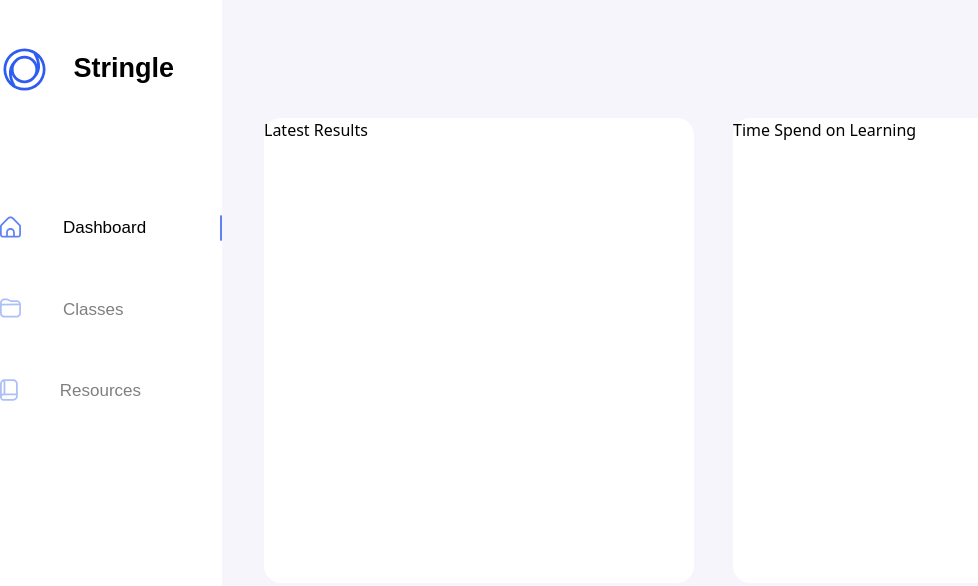
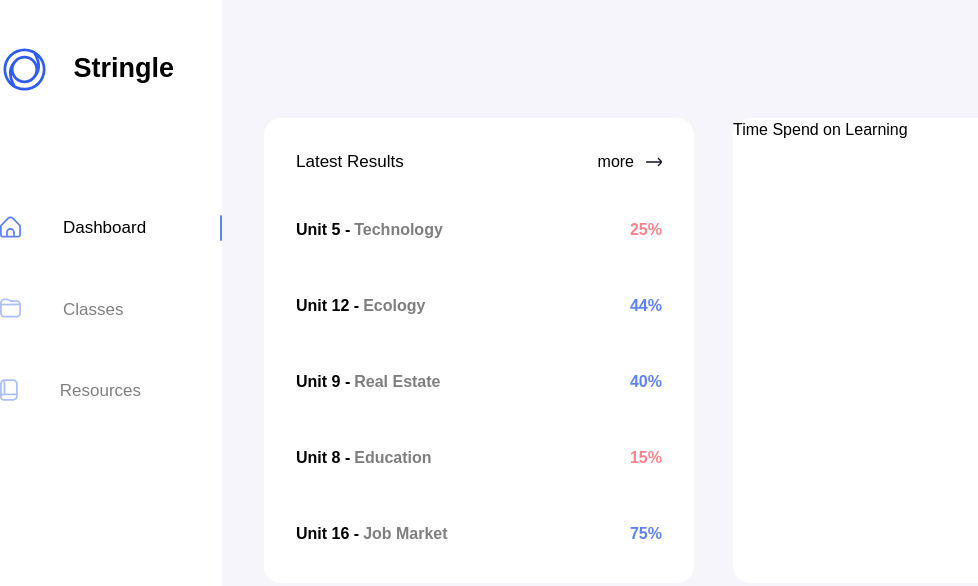
Before and after one commit to iambarnaby/AincradTech, a Gatsby site: page / in a window 1280 px wide. Shown: the whole page, without its empty margins (0-978 px from the left). Built offline with nearby package versions, Linux system fonts and the light colour scheme; Gatsby itself is replaced by a stand-in of ours; what tailwindcss-children would draw is missing.

Commit message:
Using redux to populate components with results. Conditional styling added

```diff
--- a/package.json
+++ b/package.json
@@ -11,6 +11,7 @@
   },
   "dependencies": {
     "@babel/core": "^7.5.5",
+    "@reduxjs/toolkit": "^1.8.0",
     "autoprefixer": "^10.4.2",
     "gatsby": "^2.13.28",
     "gatsby-plugin-postcss": "^5.9.0",
@@ -19,6 +20,7 @@
     "postcss": "^8.4.8",
     "react": "^16.8.6",
     "react-dom": "^16.8.6",
+    "react-redux": "^7.2.6",
     "sass": "^1.49.9",
     "tailwindcss": "^3.0.23",
     "tailwindcss-children": "^2.1.0",
--- a/src/components/ContentComponents/DashboardPage.tsx
+++ b/src/components/ContentComponents/DashboardPage.tsx
@@ -1,11 +1,67 @@
+import { data } from "autoprefixer";
 import React from "react";
+import { useSelector } from "react-redux";
 
 const DashboardPage = () => {
+  const { results } = useSelector((state) => state.data);
+  console.log(results.latestResults.technology);
   return (
-    <div className="flex pl-[42px] pt-[118px] gap-[39px]">
-      <div className=" bg-white rounded-[17px] h-[465px] w-[430px]">
-        Latest Results
+    <div className="flex pl-[42px] pt-[118px] gap-[39px] font-poppins">
+      {/* */}
+
+      <div className=" bg-white rounded-[17px] h-[465px] w-[430px] pt-[31px] px-[32px] grid grid-rows-[auto_3fr] grid-cols-2 gap-y-[18px]">
+        <div className=" font-medium text-[17px]">Latest Results</div>
+
+        <div className="flex justify-end items-center font-regular text-[16px] gap-3 cursor-pointer">
+          more
+          <svg
+            width="16"
+            height="10"
+            viewBox="0 0 16 10"
+            fill="none"
+            xmlns="http://www.w3.org/2000/svg"
+          >
+            <path
+              d="M15.416 3.60468L12.83 1.01935C12.705 0.894368 12.5354 0.824158 12.3587 0.824158C12.1819 0.824158 12.0124 0.894368 11.8873 1.01935C11.7624 1.14437 11.6921 1.31391 11.6921 1.49068C11.6921 1.66746 11.7624 1.837 11.8873 1.96202L14.2573 4.33335H0.666667C0.489856 4.33335 0.320286 4.40359 0.195262 4.52861C0.0702379 4.65364 0 4.8232 0 5.00002H0C0 5.17683 0.0702379 5.3464 0.195262 5.47142C0.320286 5.59644 0.489856 5.66668 0.666667 5.66668H14.298L11.8873 8.07668C11.8253 8.1386 11.7762 8.21212 11.7426 8.29306C11.7091 8.37399 11.6918 8.46074 11.6918 8.54835C11.6918 8.63596 11.7091 8.72271 11.7426 8.80364C11.7762 8.88457 11.8253 8.9581 11.8873 9.02002C12.0124 9.145 12.1819 9.21521 12.3587 9.21521C12.5354 9.21521 12.705 9.145 12.83 9.02002L15.4167 6.43402C15.7906 6.05813 16.0005 5.54943 16.0004 5.01921C16.0002 4.48899 15.7901 3.98039 15.416 3.60468Z"
+              fill="#111026"
+            />
+          </svg>
+        </div>
+
+        <div className=" col-span-2">
+          <div className=" flex flex-col children:border-b-[1.5px] children:border-black">
+            {results.latestResults.map((classes, index: number) => (
+              <div
+                className={`flex text-[16px] font-semibold w-[100%] pb-[27px] pt-[25px] ${
+                  index < results.latestResults.length - 1
+                    ? " "
+                    : " !border-b-0"
+                }
+                `}
+              >
+                {"Unit " +
+                  classes.resultsByUnit[classes.resultsByUnit.length - 1].unit +
+                  " -"}
+                <div className="opacity-[50%] ml-1">{classes.name}</div>
+                <div
+                  className={`ml-[auto] ${
+                    classes.resultsByUnit[classes.resultsByUnit.length - 1]
+                      .percentage <= 25
+                      ? " text-[#FF808B]"
+                      : "text-[#5E81F4]"
+                  }`}
+                >
+                  {classes.resultsByUnit[classes.resultsByUnit.length - 1]
+                    .percentage + "%"}
+                </div>
+              </div>
+            ))}
+          </div>
+        </div>
       </div>
+
+      {/* */}
+
       <div className=" w-[558px] h-[465px] bg-white rounded-[17px]">
         Time Spend on Learning
       </div>
--- a/src/pages/index.tsx
+++ b/src/pages/index.tsx
@@ -3,7 +3,8 @@ import { useEffect } from "react";
 import AppContent from "src/components/AppContent";
 import NavigationLeft from "src/components/NavigationLeft";
 import styles from "src/styles/Index.module.scss";
-
+import store from "./redux/store";
+import { Provider } from "react-redux";
 export default class IndexPage extends React.Component<{}, {}> {
   state = {
     currContent: "",
@@ -16,8 +17,10 @@ export default class IndexPage extends React.Component<{}, {}> {
     };
     return (
       <div className=" h-[100vh] flex flex-row bg-[#F5F5FB]">
-        <NavigationLeft passType={handleContentTypeForAppContent} />
-        <AppContent content={this.state.currContent} />
+        <Provider store={store}>
+          <NavigationLeft passType={handleContentTypeForAppContent} />
+          <AppContent content={this.state.currContent} />
+        </Provider>
       </div>
     );
   }
--- /dev/null
+++ b/src/pages/redux/dataSlice.ts
@@ -0,0 +1,70 @@
+import { createSlice } from "@reduxjs/toolkit";
+
+const newData = require("./resultsData.json");
+
+export const dataSlice = createSlice({
+  name: "resultsData",
+  initialState: {
+    data: {
+      latestResults: {
+        technology: [
+          { unit: "one", percentage: 25 },
+          { unit: "two", percentage: 30 },
+          { unit: "three", percentage: 55 },
+          { unit: "four", percentage: 21 },
+        ],
+        ecology: [
+          { unit: "one", percentage: 25 },
+          { unit: "two", percentage: 30 },
+          { unit: "three", percentage: 55 },
+          { unit: "four", percentage: 21 },
+        ],
+        realEstate: [
+          { unit: "one", percentage: 25 },
+          { unit: "two", percentage: 30 },
+          { unit: "three", percentage: 55 },
+          { unit: "four", percentage: 21 },
+        ],
+        education: [
+          { unit: "one", percentage: 25 },
+          { unit: "two", percentage: 30 },
+          { unit: "three", percentage: 55 },
+          { unit: "four", percentage: 21 },
+        ],
+        jobMarket: [
+          { unit: "one", percentage: 25 },
+          { unit: "two", percentage: 30 },
+          { unit: "three", percentage: 55 },
+          { unit: "four", percentage: 21 },
+        ],
+      },
+      timeSpent: {
+        "week-one": {
+          vocab: {
+            id: "vocab",
+            color: "#FF808B",
+            "hours-spent": [0, 1, 3, 1, 4, 0, 0],
+          },
+          grammar: {
+            id: "gram",
+            color: "#4D4CAC",
+            "hours-spent": [0, 4, 2, 4, 1, 0, 0],
+          },
+          listening: {
+            id: "listen",
+            color: "#5E81F4",
+            "hours-spent": [0, 3, 1, 1, 4, 1, 0],
+          },
+          writting: {
+            id: "write",
+            color: "#C8C9E9",
+            "hours-spent": [0, 1, 3, 1, 2, 2, 0],
+          },
+        },
+      },
+    },
+    results: newData,
+  },
+  reducers: {},
+});
+export default dataSlice.reducer;
--- /dev/null
+++ b/src/pages/redux/resultsData.json
@@ -0,0 +1,73 @@
+{
+  "latestResults": [
+    {
+      "name": "Technology",
+      "resultsByUnit": [
+        { "unit": "1", "percentage": 25 },
+        { "unit": "2", "percentage": 30 },
+        { "unit": "3", "percentage": 55 },
+        { "unit": "5", "percentage": 25 }
+      ]
+    },
+    {
+      "name": "Ecology",
+      "resultsByUnit": [
+        { "unit": "1", "percentage": 25 },
+        { "unit": "2", "percentage": 30 },
+        { "unit": "3", "percentage": 55 },
+        { "unit": "12", "percentage": 44 }
+      ]
+    },
+    {
+      "name": "Real Estate",
+      "resultsByUnit": [
+        { "unit": "1", "percentage": 25 },
+        { "unit": "2", "percentage": 30 },
+        { "unit": "3", "percentage": 55 },
+        { "unit": "9", "percentage": 40 }
+      ]
+    },
+    {
+      "name": "Education",
+      "resultsByUnit": [
+        { "unit": "1", "percentage": 25 },
+        { "unit": "2", "percentage": 30 },
+        { "unit": "3", "percentage": 55 },
+        { "unit": "8", "percentage": 15 }
+      ]
+    },
+    {
+      "name": "Job Market",
+      "resultsByUnit": [
+        { "unit": "1", "percentage": 25 },
+        { "unit": "2", "percentage": 30 },
+        { "unit": "3", "percentage": 55 },
+        { "unit": "16", "percentage": 75 }
+      ]
+    }
+  ],
+  "timeSpent": {
+    "weekOne": {
+      "vocab": {
+        "id": "vocab",
+        "color": "#FF808B",
+        "hoursSpent": [0, 1, 3, 1, 4, 0, 0]
+      },
+      "grammar": {
+        "id": "gram",
+        "color": "#4D4CAC",
+        "hoursSpent": [0, 4, 2, 4, 1, 0, 0]
+      },
+      "listening": {
+        "id": "listen",
+        "color": "#5E81F4",
+        "hoursSpent": [0, 3, 1, 1, 4, 1, 0]
+      },
+      "writting": {
+        "id": "write",
+        "color": "#C8C9E9",
+        "hoursSpent": [0, 1, 3, 1, 2, 2, 0]
+      }
+    }
+  }
+}
--- /dev/null
+++ b/src/pages/redux/store.ts
@@ -0,0 +1,8 @@
+import { configureStore } from "@reduxjs/toolkit";
+import { isImportOrExportSpecifier } from "typescript";
+import dataReducer from "./dataSlice";
+export default configureStore({
+  reducer: {
+    data: dataReducer,
+  },
+});
```
Also changed, not shown: src/components/NavigationLeft.tsx (+4 -5 lines), 1 other file.
